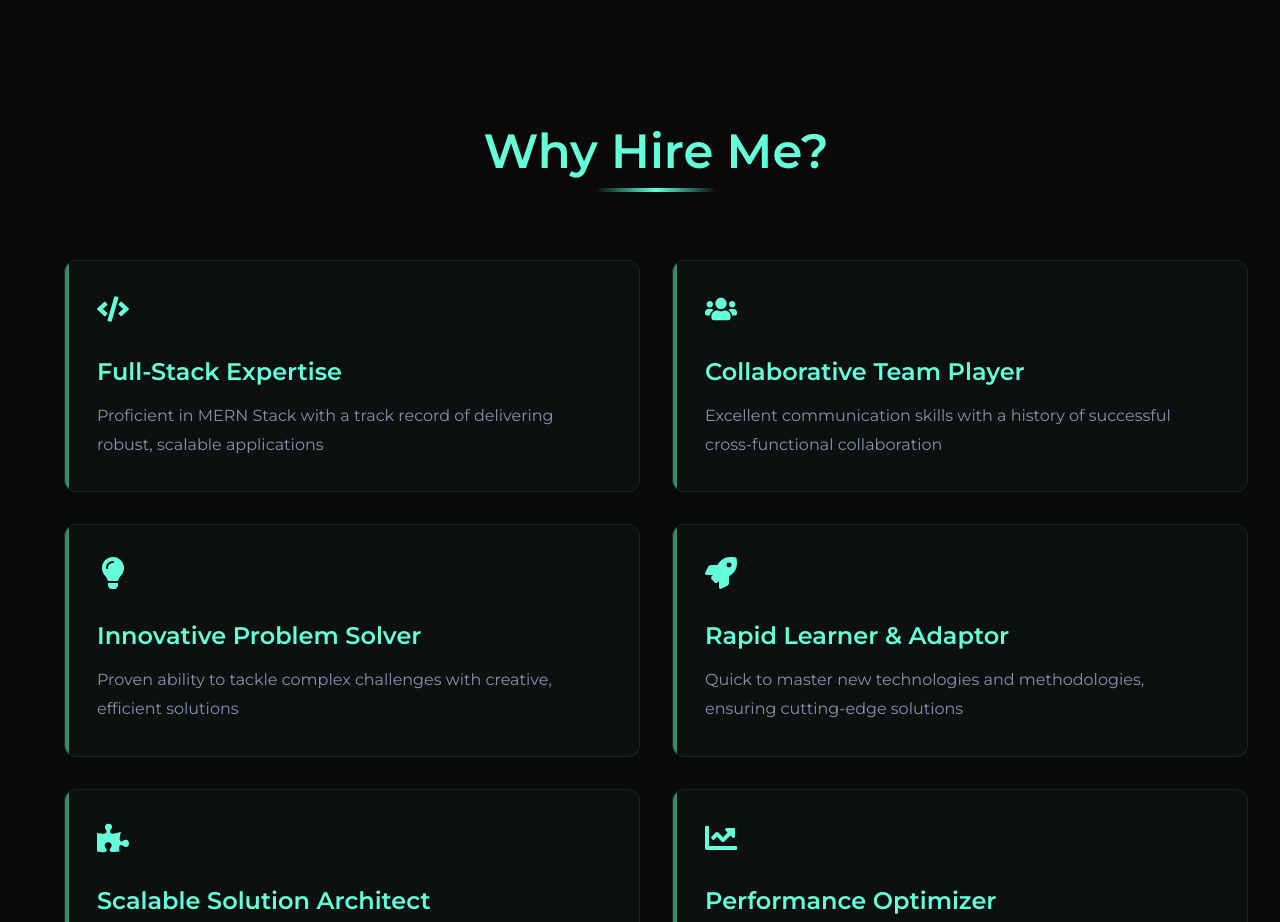
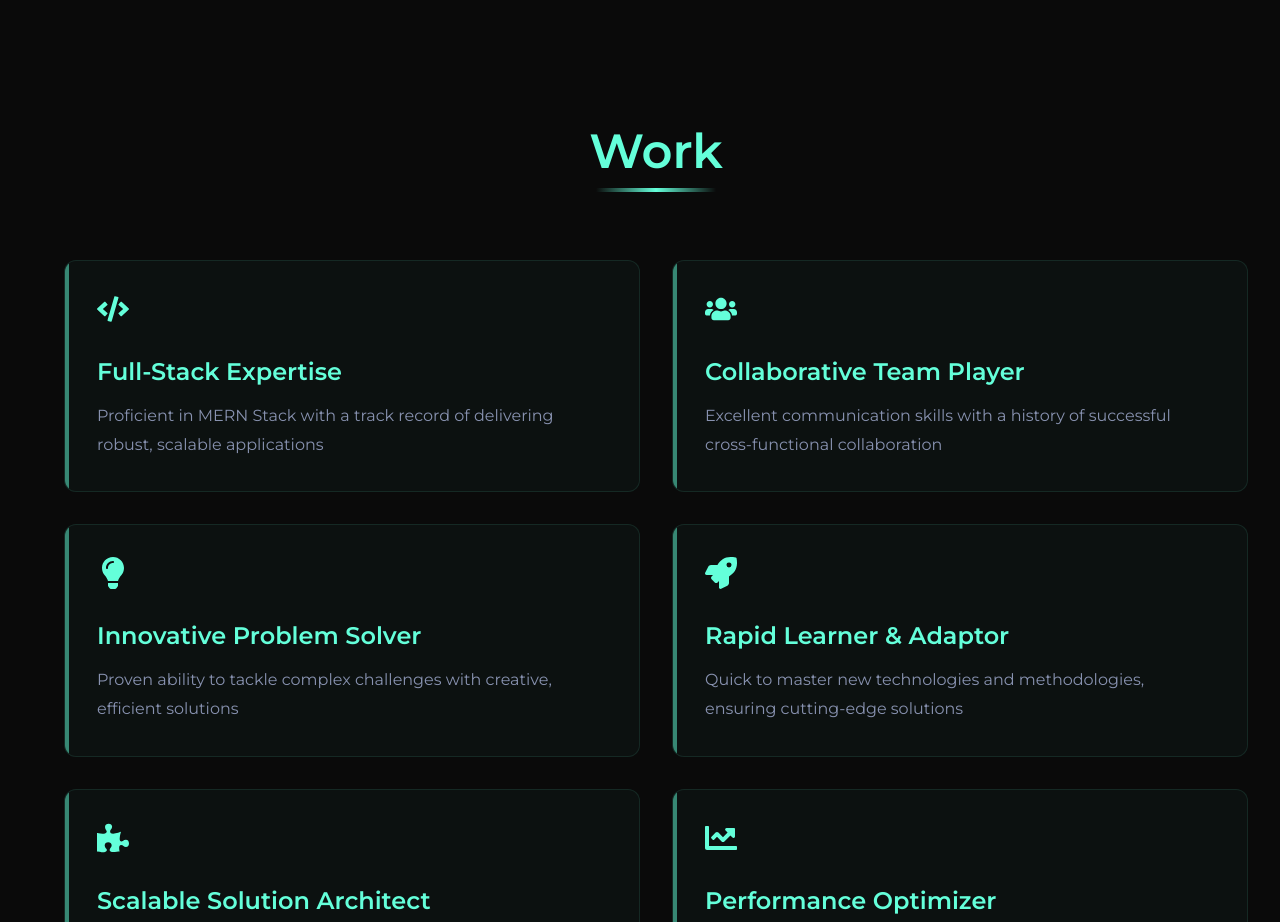
Before and after one commit to ShivaBoya/ShivaPortfolio, a React (Vite) app: page / in a window 1280 px wide. Shown: the part 4040-4962 px from the top of the page. Built offline with nearby package versions, Linux system fonts and the light colour scheme.

Commit message:
complete

```diff
--- a/src/components/WhyHireMe.jsx
+++ b/src/components/WhyHireMe.jsx
@@ -154,7 +154,7 @@ const ReasonText = styled.p`
 const WhyHireMe = () => {
   return (
     <Container>
-      <Title>Why Hire Me?</Title>
+      <Title>Work</Title>
       <Grid>
         {reasons.map((reason, index) => (
           <ReasonCard key={index} index={index}>
```
